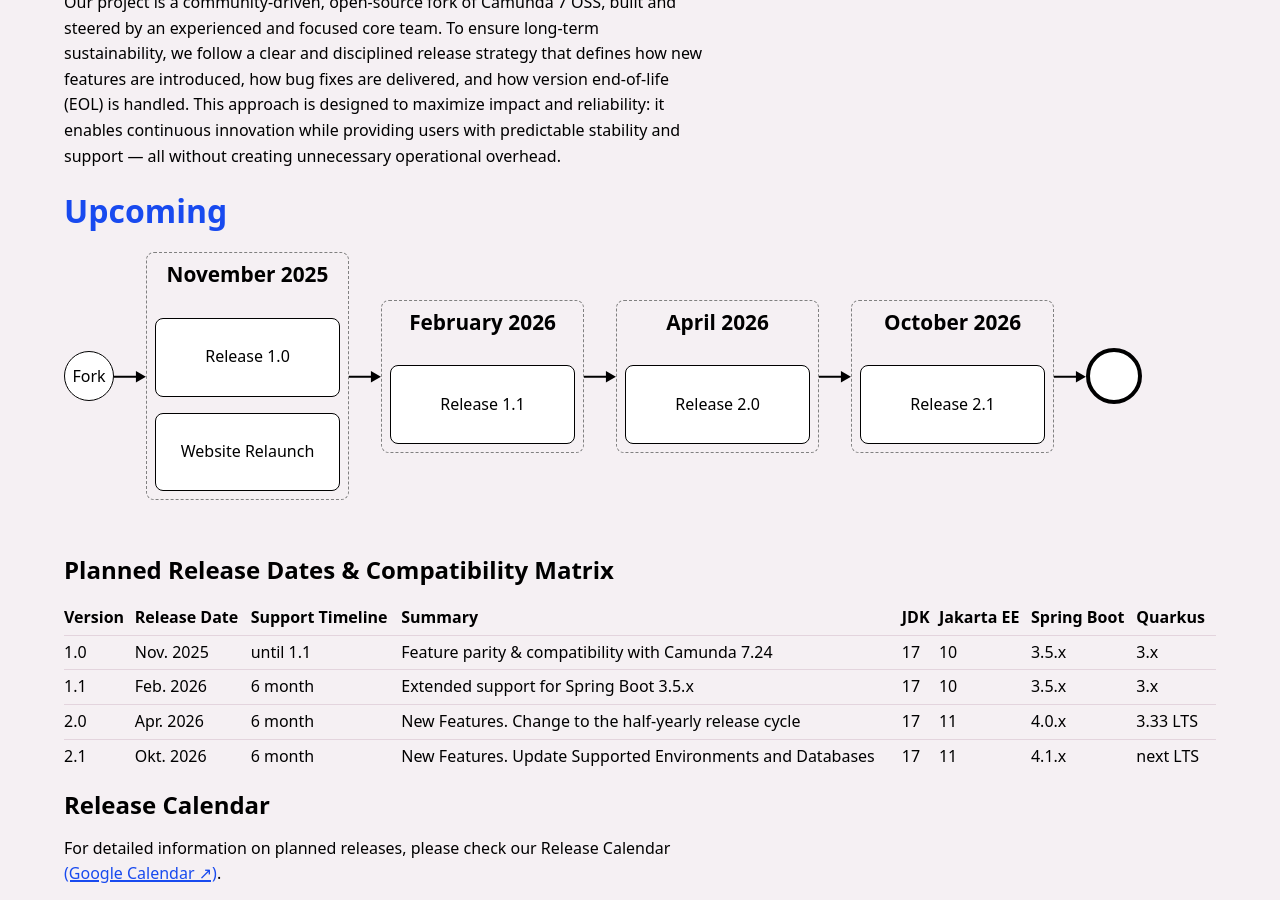
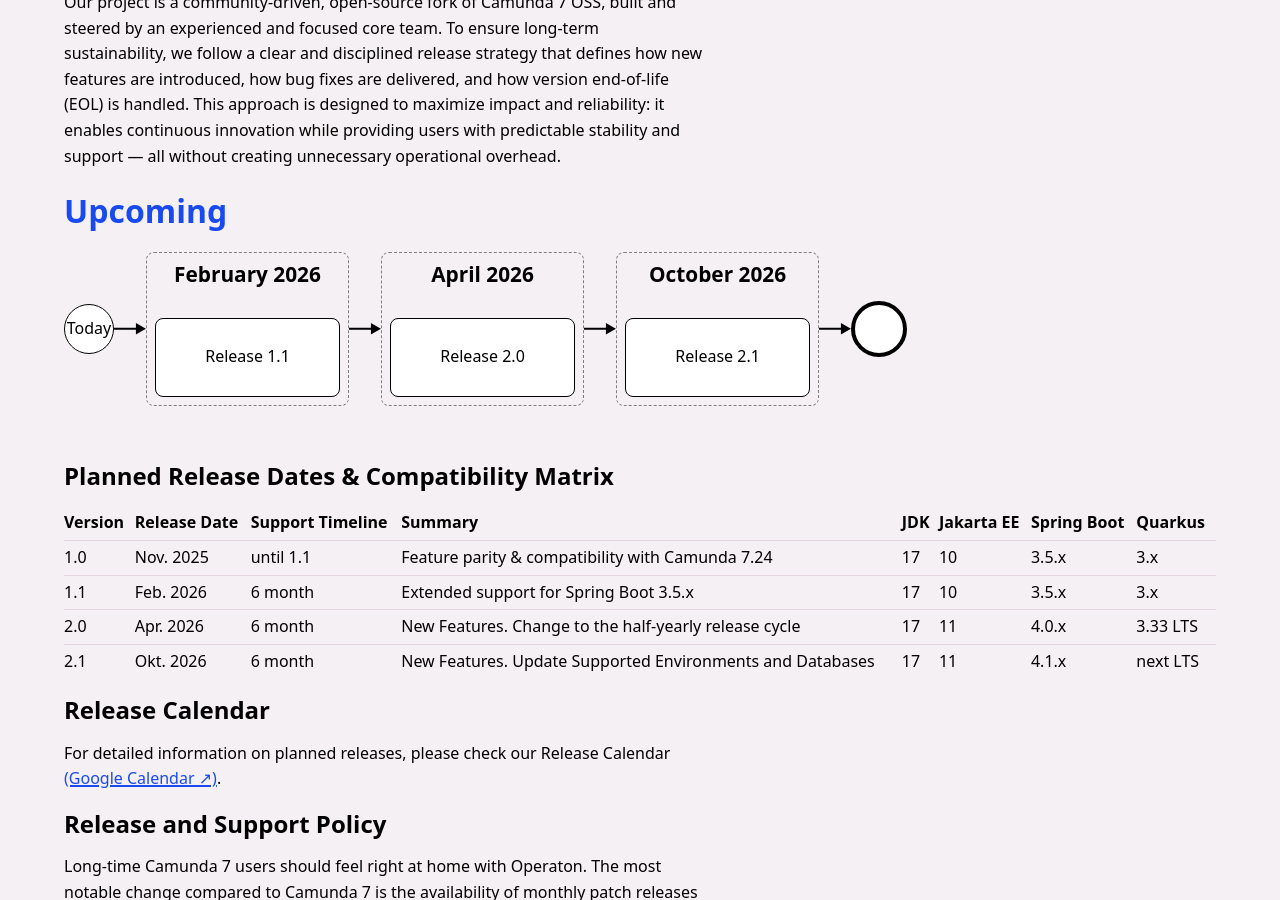
Before and after one commit to operaton/operaton.org, a Jekyll site: the page built from roadmap.md, in a window 1280 px wide and 900 px high, scrolled down 302 px. Built offline with Jekyll 4.4.1, drawn with Linux system fonts in a browser that asks for light colours.

Commit message:
Update `index.html` and `roadmap.md` to replace "Fork" with "Today" in roadmap start point.

```diff
--- a/roadmap.md
+++ b/roadmap.md
@@ -16,13 +16,7 @@
 ## Upcoming
 
 <div class="bpmn">
-  <div class="start">Fork</div>
-  <div class="arrow"></div>
-  <div class="group">
-    <h3>November 2025</h3>
-    <div class="task">Release 1.0</div>
-    <div class="task">Website Relaunch</div>
-  </div>
+  <div class="start">Today</div>
   <div class="arrow"></div>
   <div class="group">
     <h3>February 2026</h3>
```
Also changed, not shown: index.html (+1 -7 lines).
